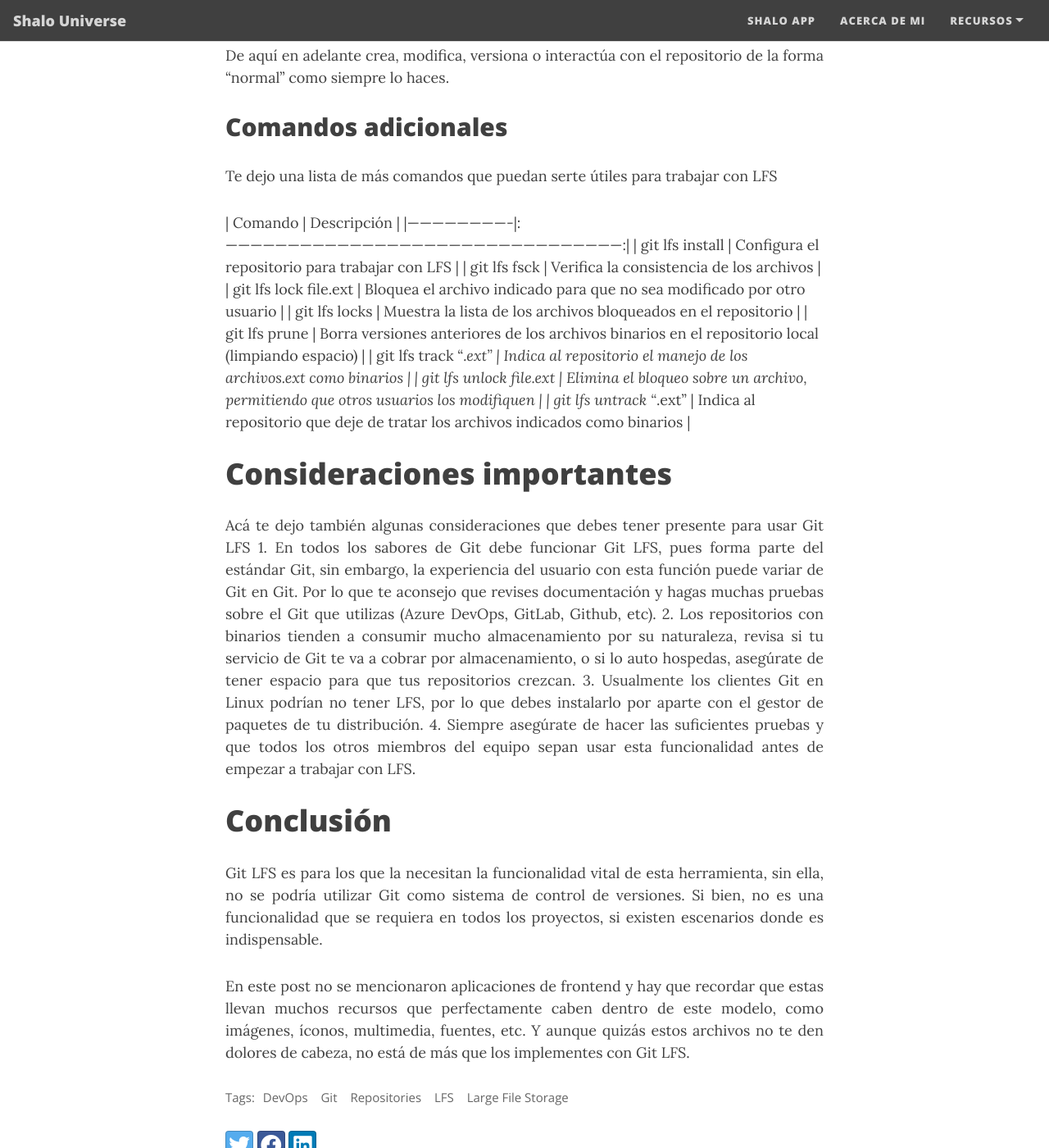
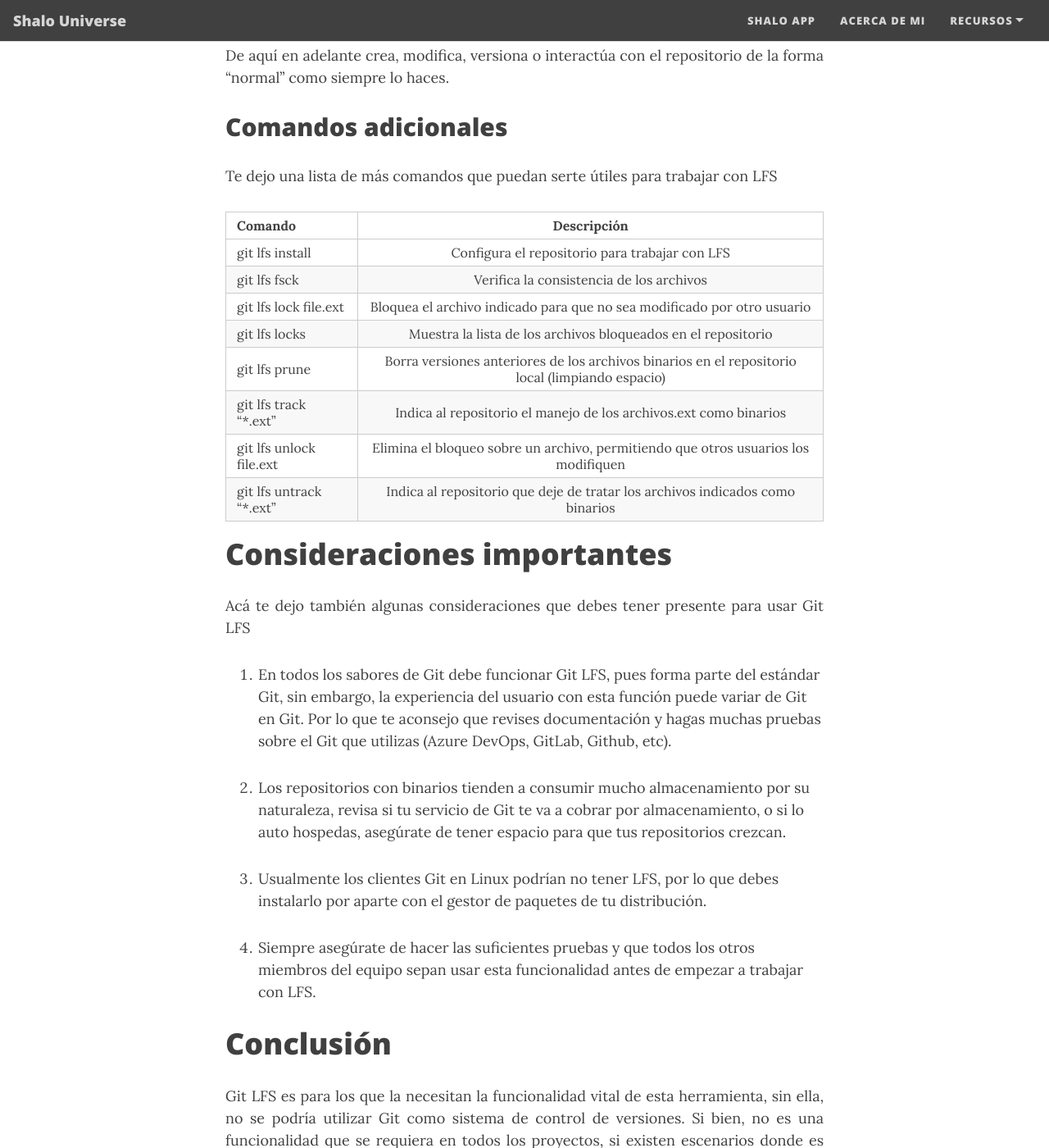
Before and after one commit to salomonvargas/blog, a Jekyll site: the page built from _posts/2022-02-27-git-lfs.md, in a window 1280 px wide and 1400 px high, scrolled down 3603 px. Shown: the whole window at 82% size. Built offline with Jekyll 4.4.1, drawn with Linux system fonts in a browser that asks for light colours; nearby versions of some CDN libraries.

Commit message:
Mejoras en formato

```diff
--- a/_posts/2022-02-27-git-lfs.md
+++ b/_posts/2022-02-27-git-lfs.md
@@ -93,6 +93,7 @@ De aquí en adelante crea, modifica, versiona o interactúa con el repositorio d
 <p style='text-align: justify;'>
 Te dejo una lista de más comandos que puedan serte útiles para trabajar con LFS
 </p>
+
 | Comando                 | Descripción                                                                                      |
 |-------------------------|:------------------------------------------------------------------------------------------------:|
 | git lfs install         | Configura el repositorio para trabajar con LFS                                                   |
@@ -110,6 +111,7 @@ Te dejo una lista de más comandos que puedan serte útiles para trabajar con LF
 
 <p style='text-align: justify;'>
 Acá te dejo también algunas consideraciones que debes tener presente para usar Git LFS
+</p>
 
 1. En todos los sabores de Git debe funcionar Git LFS, pues forma parte del estándar Git, sin embargo, la experiencia del usuario con esta función puede variar de Git en Git. Por lo que te aconsejo que revises documentación y hagas muchas pruebas sobre el Git que utilizas (Azure DevOps, GitLab, Github, etc).
 
@@ -118,7 +120,6 @@ Acá te dejo también algunas consideraciones que debes tener presente para usar
 3. Usualmente los clientes Git en Linux podrían no tener LFS, por lo que debes instalarlo por aparte con el gestor de paquetes de tu distribución.
 
 4. Siempre asegúrate de hacer las suficientes pruebas y que todos los otros miembros del equipo sepan usar esta funcionalidad antes de empezar a trabajar con LFS.
-</p>
 
 # Conclusión
 <p style='text-align: justify;'>
```
